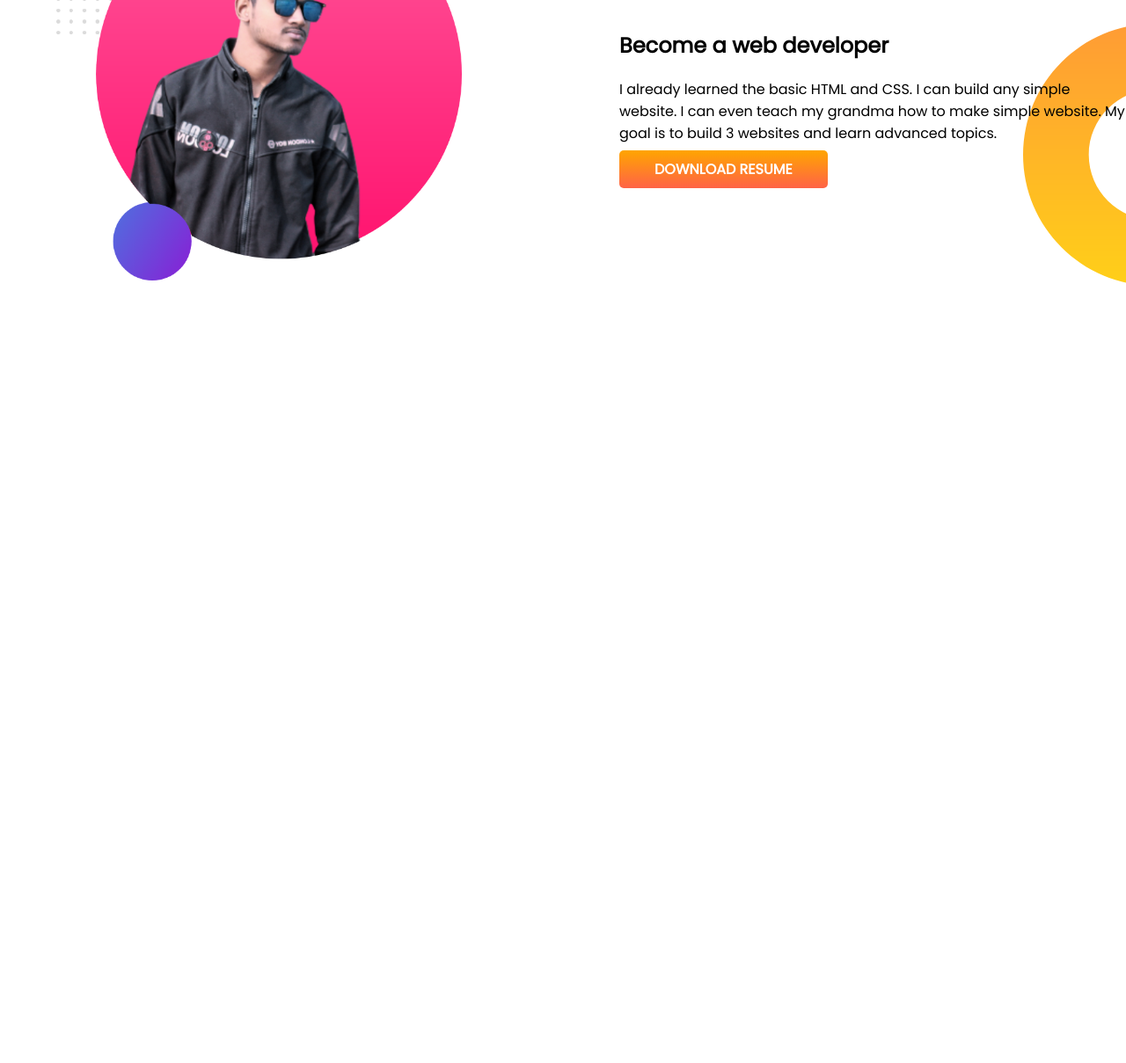
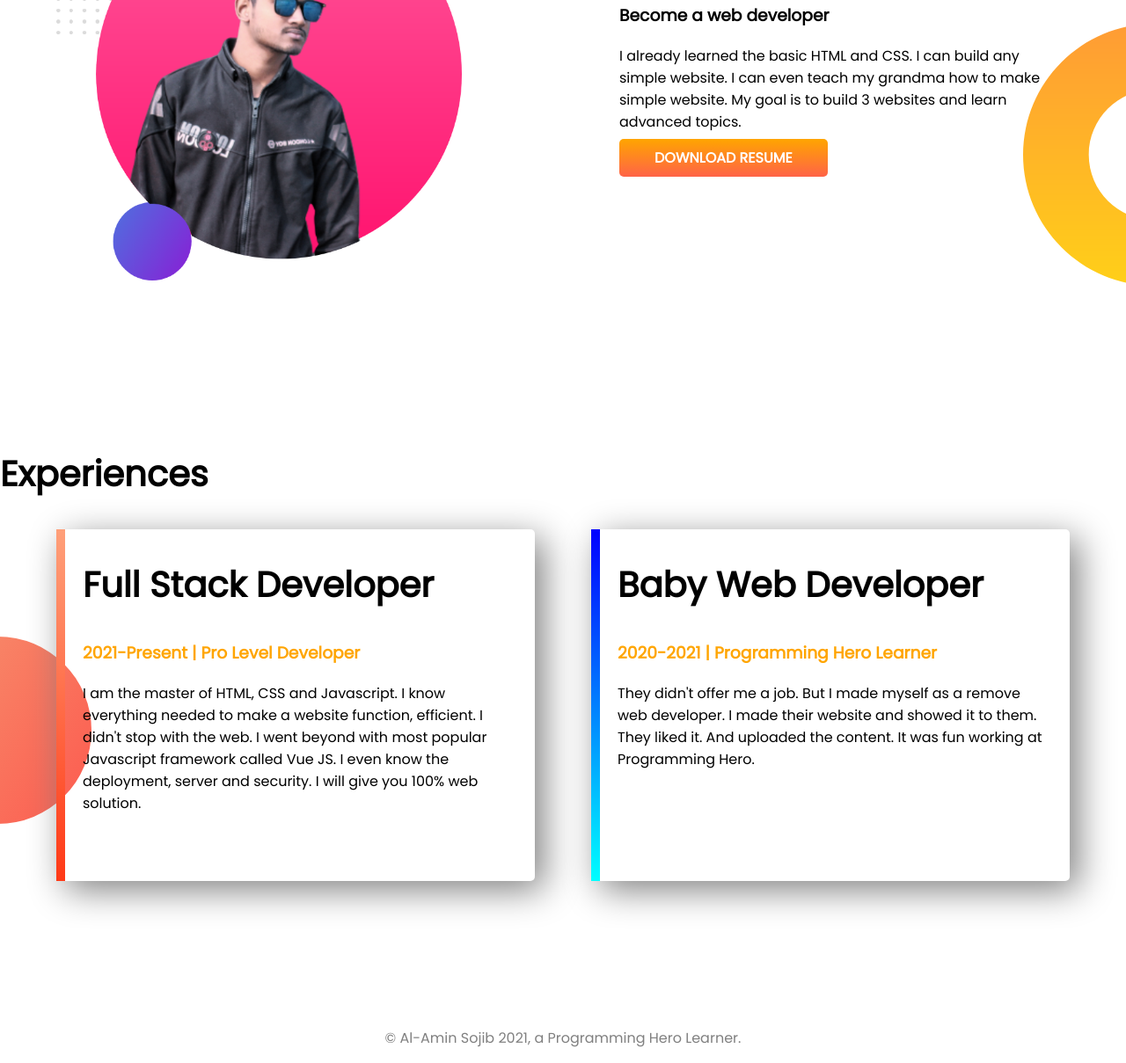
Before and after one commit to Alamin934/developer-portfolio, a plain HTML site: page index.html in a window 1280 px wide. Shown: the part 738-1947 px from the top of the page at 88% size. Before the commit the page ends 1214 px from the top, so only its background shows below. Drawn offline with Linux system fonts and the light colour scheme.

Commit message:
added experience  part

```diff
--- a/index.html
+++ b/index.html
@@ -13,7 +13,7 @@
 </head>
 
 <body>
-    <section id="top-banner">
+    <section class="top-banner flexible-container">
         <div class="half-width">
             <h1>Welcome To</h1>
             <h1><span class="orange-color">Al-Amin Sojib </span>World!</h1>
@@ -29,19 +29,44 @@
             <img src="images/alamin.png" alt="MyPhoto">
         </div>
     </section>
-    <section id="dream-big">
+    <section class="dream-big flexible-container">
         <div class="half-width">
             <img src="images/alamin2.png" alt="MyPhoto2">
         </div>
         <div class="half-width">
-            <h1>Dream Big</h1>
-            <h2>Become a web developer</h2>
+            <h2>Dream Big</h2>
+            <h3>Become a web developer</h3>
             <p>I already learned the basic HTML and CSS. I can build any simple website. I can even teach my grandma how
                 to make simple website. My goal is to build 3 websites and learn advanced topics.</p>
             <a class="link-button" target="_blank" href="https://www.linkedin.com/in/al-amin-40a29315b/">DOWNLOAD
                 RESUME</a>
         </div>
     </section>
+    <section class="experience-area">
+        <h2>Experiences</h2>
+        <div class="flexible-container">
+            <div class="experience-item" id="full-stack-experience">
+                <h2>Full Stack Developer</h2>
+                <h3 class="orange-color">2021-Present | Pro Level Developer
+                </h3>
+                <p>I am the master of HTML, CSS and Javascript. I know everything needed to make a website function,
+                    efficient. I didn't stop with the web. I went beyond with most popular Javascript framework called
+                    Vue
+                    JS. I even know the deployment, server and security. I will give you 100% web solution.</p>
+            </div>
+            <div class="experience-item" id="baby-dev-experience">
+                <h2>Baby Web Developer</h2>
+                <h3 class="orange-color">2020-2021 | Programming Hero Learner
+                </h3>
+                <p>They didn't offer me a job. But I made myself as a remove web developer. I made their website and
+                    showed
+                    it to them. They liked it. And uploaded the content. It was fun working at Programming Hero.</p>
+            </div>
+        </div>
+    </section>
+    <footer>
+        <p>© Al-Amin Sojib 2021, a Programming Hero Learner.</p>
+    </footer>
 </body>
 
 </html>
--- a/style.css
+++ b/style.css
@@ -5,19 +5,23 @@ body{
 h1{
     font-size: 50px;
 }
+h2{
+    font-size: 40px;
+}
 .orange-color{
     color: orange;
 }
-section{
+.flexible-container{
     display: flex;
     padding-bottom: 150px;
 }
 .half-width{
     width: 50%;
     padding-left: 5%;
+    padding-right: 5%;
 }
 .half-width img{
-    width: 80%;
+    width: 90%;
 }
 .link-button{
     text-decoration: none;
@@ -27,12 +31,42 @@ section{
     color: #fff;
     border-radius: 5px;
 }
-#top-banner{
+.top-banner{
     background-image: url(images/top-banner.png);
     background-repeat: no-repeat;
 }
-#dream-big{
+.dream-big{
     background-image: url(images/dream-bg.png);
     background-repeat: no-repeat;
     background-position: right center;
 }
+.experience-area{
+    background-image: url(images/exp-bg.png);
+    background-repeat: no-repeat;
+    background-position: left;
+}
+.experience-item{
+    width: 40%;
+    margin-left: 5%;
+    margin-right: 5%;
+    box-shadow: 10px 10px 40px gray;
+    padding: 0px 20px;
+    border-radius: 5px;
+    height: 400px;
+}
+#full-stack-experience{
+    border-left: 10px solid;
+    border-image: linear-gradient(lightsalmon, rgb(255, 57, 22));
+    border-image-slice: 1;
+    margin-right: 2.5%;
+}
+#baby-dev-experience{
+    border-left: 10px solid;
+    border-image: linear-gradient(blue, cyan);
+    border-image-slice: 1;
+    margin-left: 2.5%;
+}
+footer p{
+    text-align: center;
+    color: gray;
+}
```
